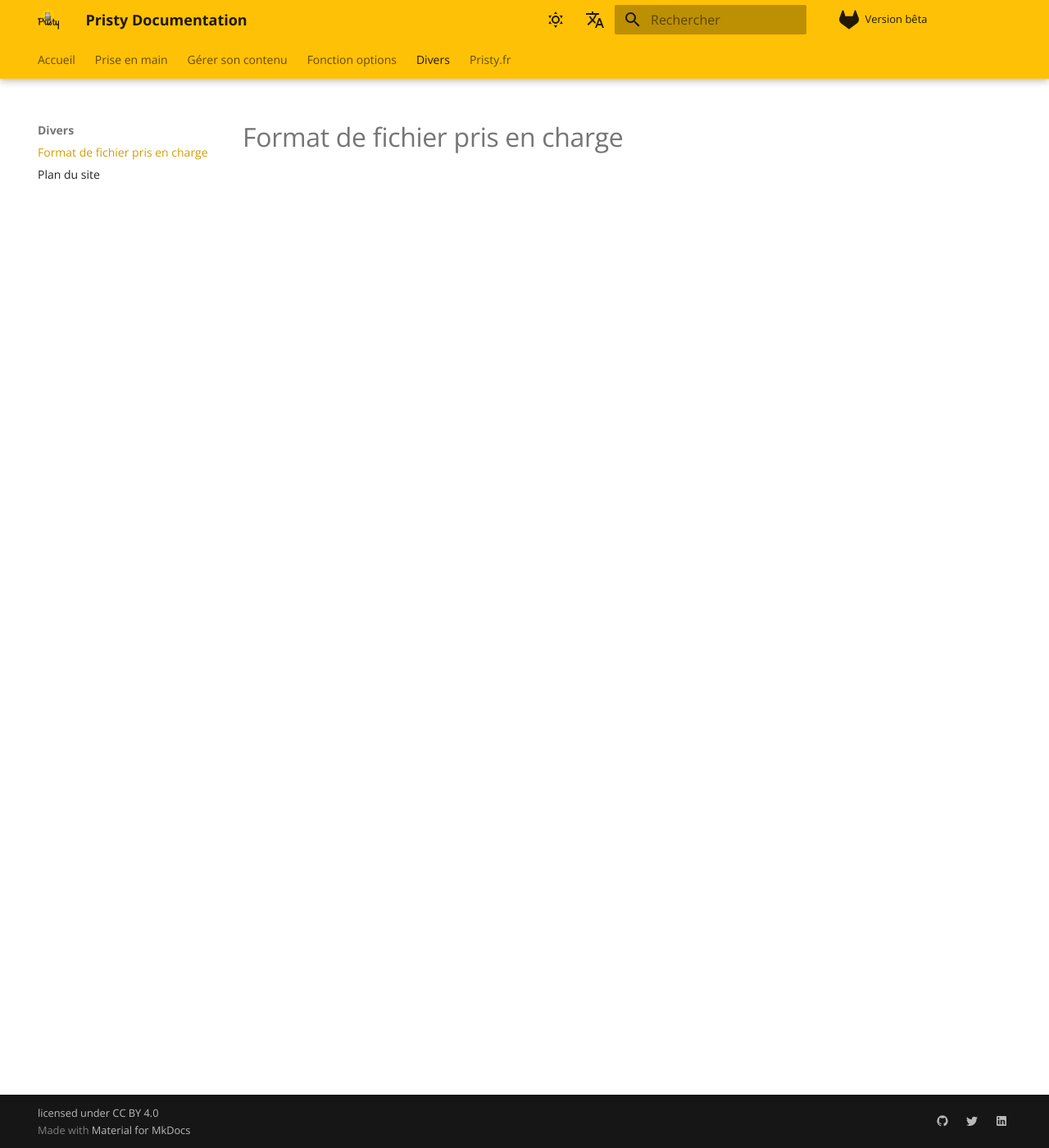
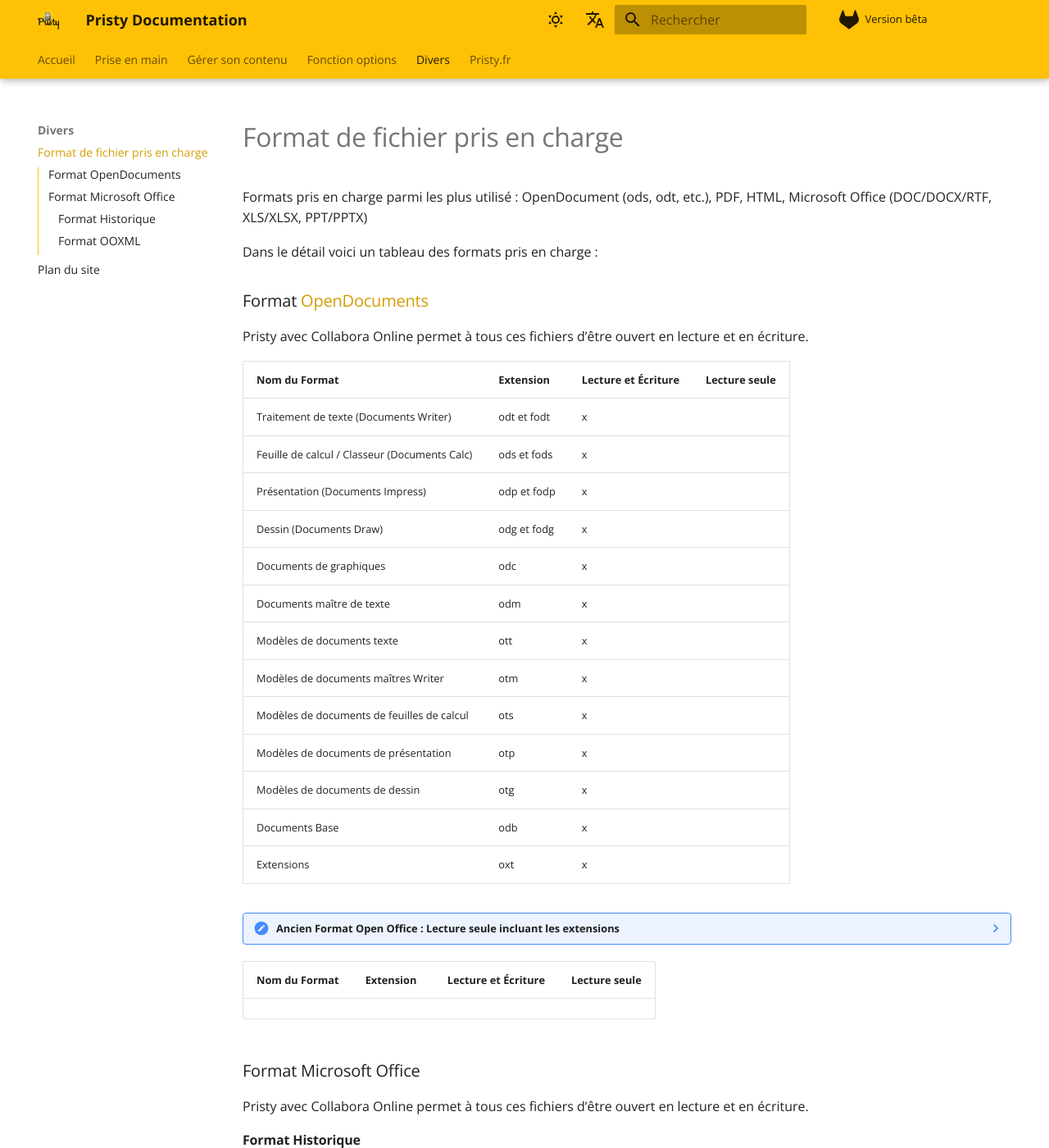
Before and after one commit to jecicorp/pristy-documentation, an MkDocs documentation site: the page built from docs/format-pris-en-charge.md, in a window 1280 px wide and 1400 px high. Shown: the whole window at 82% size. Built offline with MkDocs 1.6.1 and Material for MkDocs 9.7.7, drawn with Linux system fonts in a browser that asks for light colours; comment, search, counter and statistics services are not loaded; some of the changed text lies outside the part shown.

Commit message:
WIP : rédaction page des formats pris en charge
Via les formats Collabora

```diff
--- a/docs/format-pris-en-charge.md
+++ b/docs/format-pris-en-charge.md
@@ -4,3 +4,68 @@
 ---
 
 # Format de fichier pris en charge
+
+Formats pris en charge parmi les plus utilisé : OpenDocument (ods, odt, etc.), PDF, HTML, Microsoft Office (DOC/DOCX/RTF, XLS/XLSX, PPT/PPTX)
+
+Dans le détail voici un tableau des formats pris en charge :
+
+### Format [OpenDocuments](https://fr.wikipedia.org/wiki/OpenDocument)
+
+Pristy avec Collabora Online permet à tous ces fichiers d'être ouvert en lecture et en écriture.
+
+| Nom du Format  | Extension | Lecture et Écriture  | Lecture seule |
+| -------------  | --------- | -------------------  | ------------- |
+Traitement de texte (Documents Writer) | odt et fodt | x | |
+Feuille de calcul / Classeur (Documents Calc) | ods et fods | x | |
+Présentation (Documents Impress) | odp et fodp | x | |
+Dessin (Documents Draw) | odg et fodg | x | |
+Documents de graphiques |	odc | x | |
+Documents maître de texte | odm | x | |
+Modèles de documents texte 	| ott | x | |
+Modèles de documents maîtres Writer |	otm | x | |
+Modèles de documents de feuilles de calcul | ots | x | |
+Modèles de documents de présentation | otp | x | |
+Modèles de documents de dessin | otg | x | |
+Documents Base |	odb | x | |
+Extensions |	oxt | x | |
+
+
+??? note "Ancien Format Open Office : Lecture seule incluant les extensions"
+
+      | Nom du Format  | Extension | Lecture et Écriture  | Lecture seule |
+      | -------------  | --------- | -------------------  | ------------- |
+      Documents Writer |	sxw  | | x |
+      Documents Calc |	sxc  | | x |
+      Documents Impress |	sxi  | | x |
+      Documents Draw |	sxd  | | x |
+      Documents maître de texte |	sxg  | | x |
+      Modèles de documents texte |	stw | | x |
+      Modèles de documents de feuilles de calcul |	stc  | | x |
+      Modèles de documents de présentation |	sti  | | x |
+      Modèles de documents de dessin |	std | | x |
+
+
+| Nom du Format  | Extension | Lecture et Écriture  | Lecture seule |
+| -------------  | --------- | -------------------  | ------------- |
+
+### Format Microsoft Office
+
+Pristy avec Collabora Online permet à tous ces fichiers d'être ouvert en lecture et en écriture.
+
+#### Format Historique
+
+| Nom du Format  | Extension | Lecture et Écriture  | Lecture seule |
+| -------------  | --------- | -------------------  | ------------- |
+Traitement de texte (MS Word) | doc et dot | x | |
+Feuille de calcul / Classeur (MS Excel) | xls | x | |
+Présentation (MS Power Point) | ppt | x | |
+
+#### Format [OOXML](https://fr.wikipedia.org/wiki/Office_Open_XML)
+
+| Nom du Format  | Extension | Lecture et Écriture  | Lecture seule |
+| -------------  | --------- | -------------------  | ------------- |
+Traitement de texte | docx et docm | x | |
+Traitement de texte | dotx et dotm | | x |
+Feuille de calcul / Classeur | xlsx, xlsb, xlsm | x | |
+Feuille de calcul / Classeur | xltx et xltm | | x |
+Présentation | pptx, pptm, potx, potm | x | |
```
